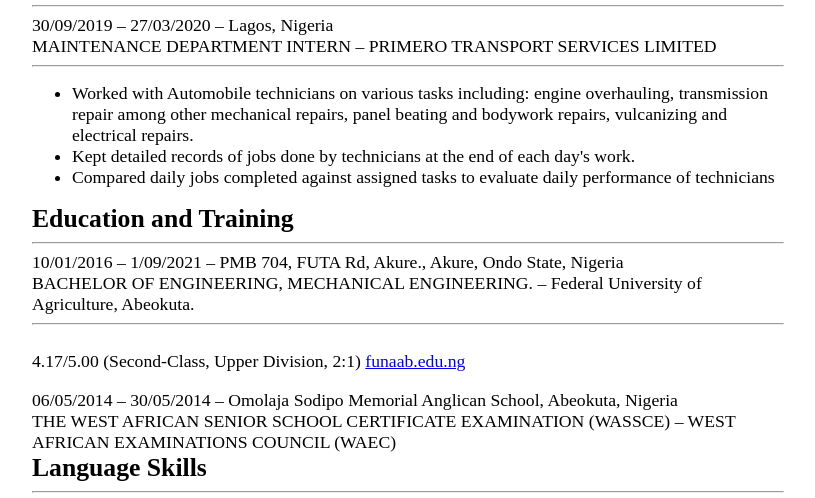
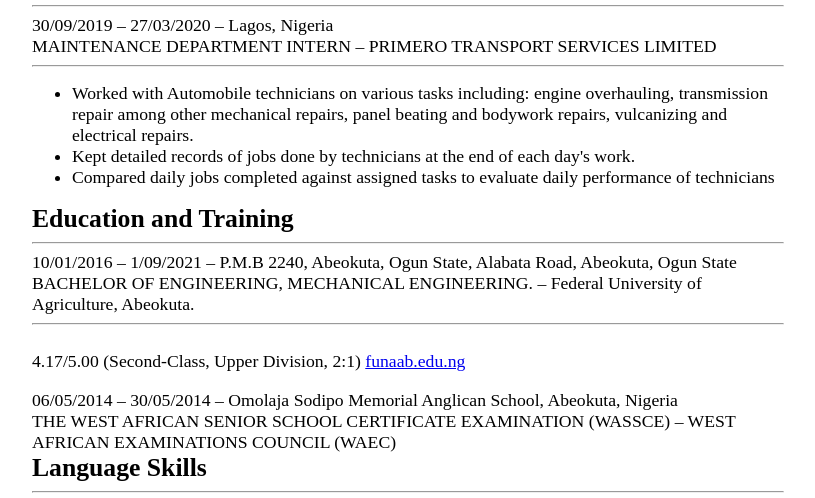
Before and after one commit to HyOcee/Exhibition, a plain HTML site: page RESUME/index.html in a window 1280 px wide. Shown: the part 274-772 px from the top of the page, without its empty margins (232-1047 px from the left). Drawn offline with Linux system fonts and the light colour scheme; a web font is replaced by a local one.

Commit message:
added my project

```diff
--- a/RESUME/index.html
+++ b/RESUME/index.html
@@ -46,7 +46,7 @@
         </ul>
     <h2>Education and Training</h2>
     <hr>
-    <p>10/01/2016 – 1/09/2021 – PMB 704, FUTA Rd, Akure., Akure, Ondo State, Nigeria</p>
+    <p>10/01/2016 – 1/09/2021 – P.M.B 2240, Abeokuta, Ogun State, Alabata Road, Abeokuta, Ogun State</p>
     <P>BACHELOR OF ENGINEERING, MECHANICAL ENGINEERING. – Federal University of Agriculture, Abeokuta.</P>
     <hr>
     <br>
```
